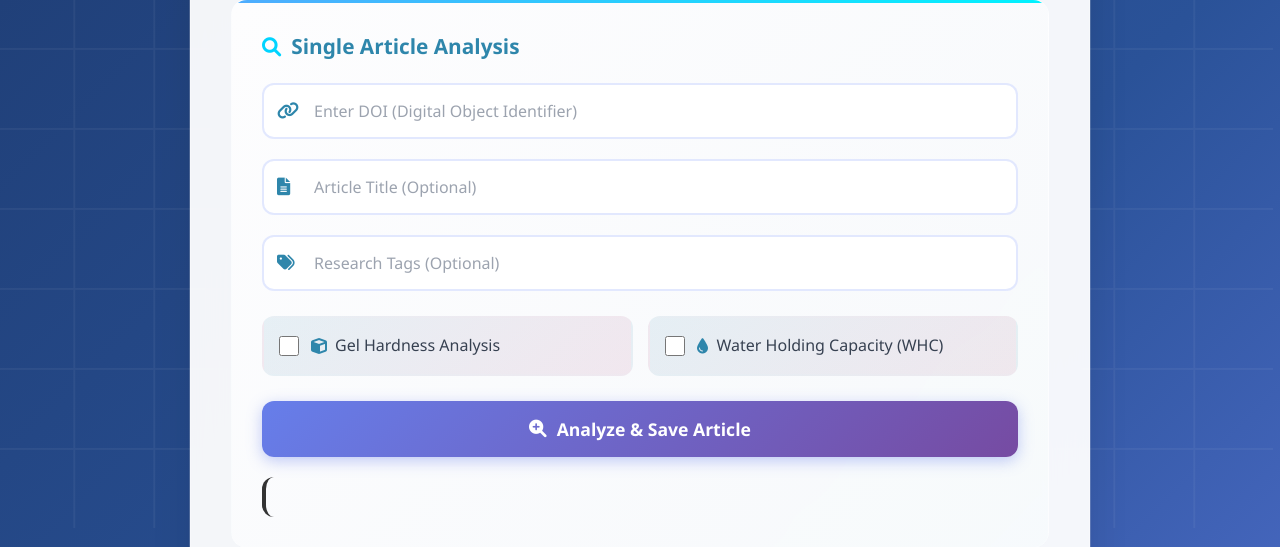
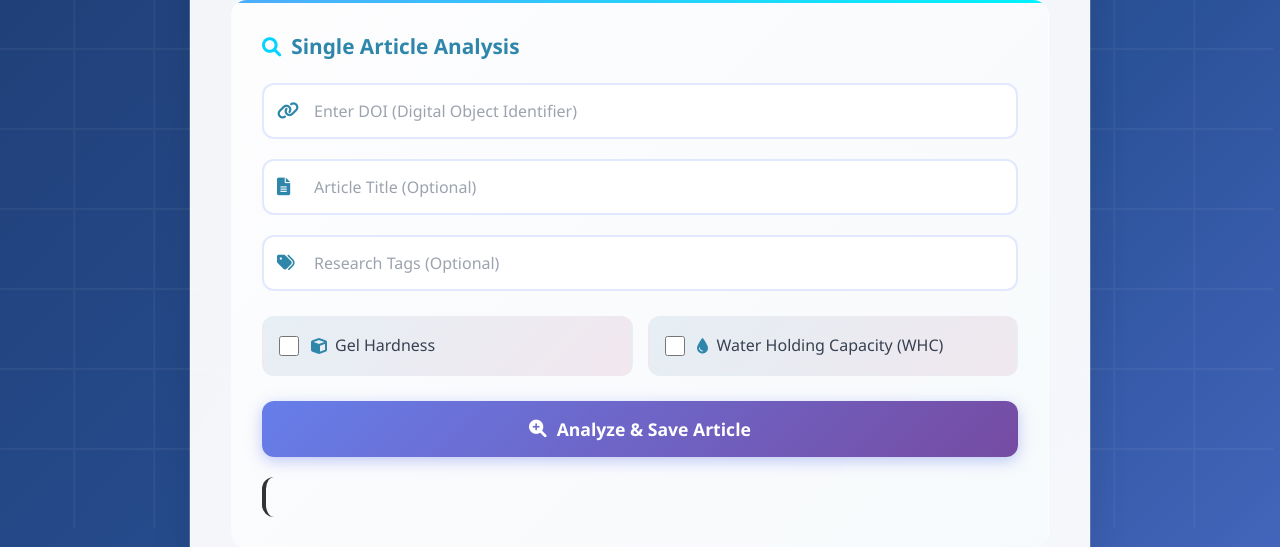
Before and after one commit to Rabiul-Alam-Roni/duplicate-checker-2, a FastAPI app: page / in a window 1280 px wide. Shown: the part 266-813 px from the top of the page. Run offline with FastAPI, Linux system fonts and the light colour scheme.

Commit message:
Update index.html

```diff
--- a/templates/index.html
+++ b/templates/index.html
@@ -3,7 +3,7 @@
 <head>
     <meta charset="UTF-8">
     <meta name="viewport" content="width=device-width, initial-scale=1.0">
-    <title>AI-Powered Protein Gelatin Research Database | Bobby Team</title>
+    <title>Duplicate Checker for AI Bobby Team</title>
     <link rel="stylesheet" href="/static/styles.css">
     <link href="https://cdnjs.cloudflare.com/ajax/libs/font-awesome/6.0.0/css/all.min.css" rel="stylesheet">
     <style>
@@ -393,7 +393,7 @@
                     <input type="checkbox" id="hardness">
                     <label for="hardness">
                         <i class="fas fa-cube"></i>
-                        Gel Hardness Analysis
+                        Gel Hardness
                     </label>
                 </div>
                 <div class="checkbox-item">
```
